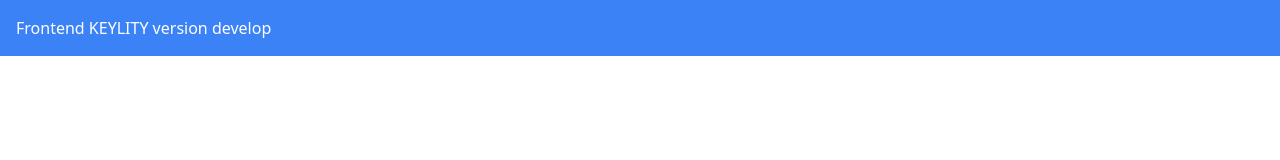
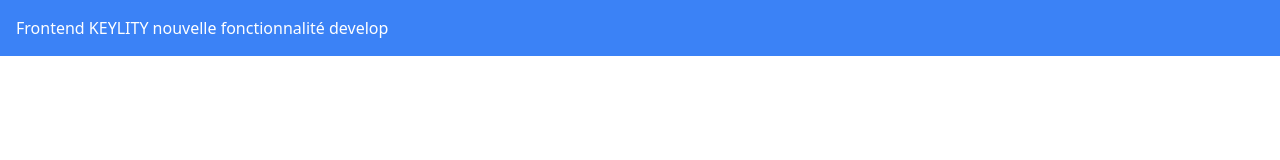
Before and after one commit to toureSan/keylity-webapp, a Nuxt app: page / in a window 1280 px wide. Shown: the top 160 px of the page. Built offline with nearby package versions, Linux system fonts and the light colour scheme.

Commit message:
add change

```diff
--- a/app.vue
+++ b/app.vue
@@ -1,5 +1,6 @@
 <template>
   <div class="bg-blue-500 text-white p-4">
-   Frontend KEYLITY version develop
+   Frontend KEYLITY nouvelle fonctionnalité develop
+
   </div>
 </template>
```
